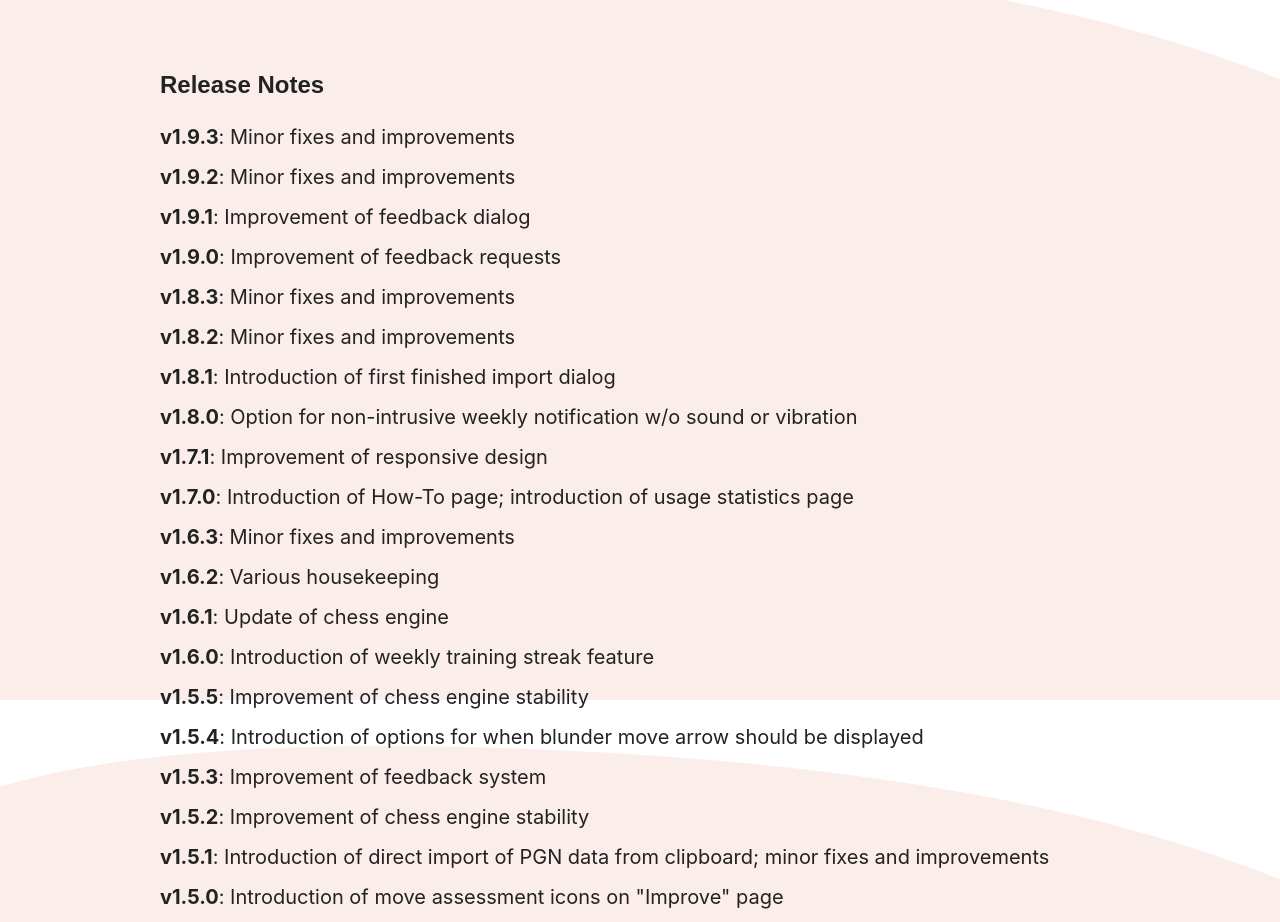
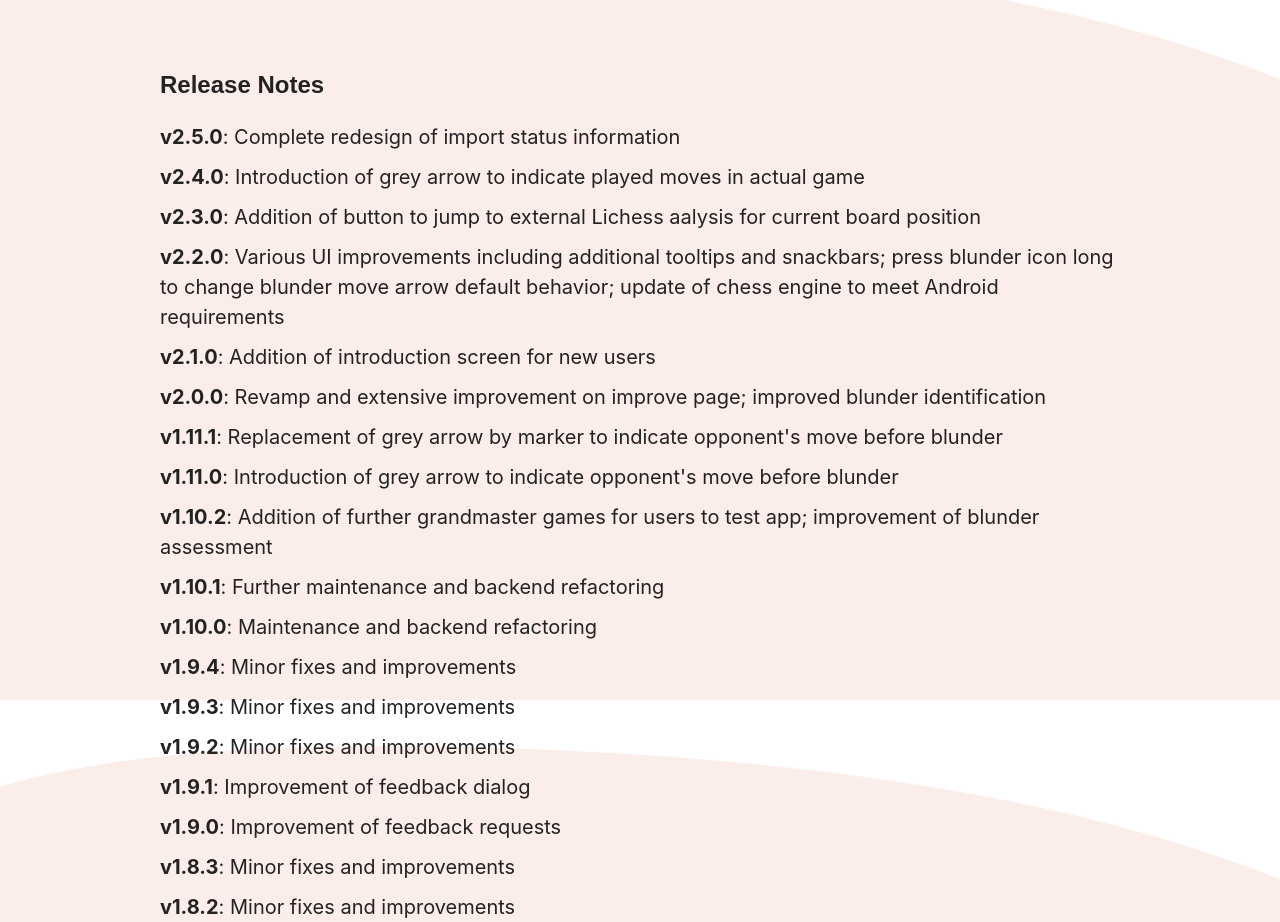
Before and after one commit to Mercutio1243/chessblundertrainerapp, a plain HTML site: page index.html in a window 1280 px wide. Shown: the part 3300-4222 px from the top of the page. Drawn offline with Linux system fonts and the light colour scheme.

Commit message:
release update

```diff
--- a/index.html
+++ b/index.html
@@ -292,6 +292,54 @@
 		document.addEventListener('DOMContentLoaded', function () {
 			const globalReleaseNotes = [
 			{
+    'version': 'v2.5.0',
+    'notes': 'Complete redesign of import status information',
+  },
+  {
+    'version': 'v2.4.0',
+    'notes': 'Introduction of grey arrow to indicate played moves in actual game',
+  },
+  {
+    'version': 'v2.3.0',
+    'notes': 'Addition of button to jump to external Lichess aalysis for current board position',
+  },
+  {
+    'version': 'v2.2.0',
+    'notes': 'Various UI improvements including additional tooltips and snackbars; press blunder icon long to change blunder move arrow default behavior; update of chess engine to meet Android requirements',
+  },
+  {
+    'version': 'v2.1.0',
+    'notes': 'Addition of introduction screen for new users',
+  },
+  {
+    'version': 'v2.0.0',
+    'notes': 'Revamp and extensive improvement on improve page; improved blunder identification',
+  },
+  {
+    'version': 'v1.11.1',
+    'notes': 'Replacement of grey arrow by marker to indicate opponent\'s move before blunder',
+  },
+  {
+    'version': 'v1.11.0',
+    'notes': 'Introduction of grey arrow to indicate opponent\'s move before blunder',
+  },
+  {
+    'version': 'v1.10.2',
+    'notes': 'Addition of further grandmaster games for users to test app; improvement of blunder assessment',
+  },
+  {
+    'version': 'v1.10.1',
+    'notes': 'Further maintenance and backend refactoring',
+  },
+  {
+    'version': 'v1.10.0',
+    'notes': 'Maintenance and backend refactoring',
+  },
+  {
+    'version': 'v1.9.4',
+    'notes': 'Minor fixes and improvements',
+  },
+  {
     'version': 'v1.9.3',
     'notes': 'Minor fixes and improvements',
   },
```
Lines whose indentation alone changed are shown as unchanged.
